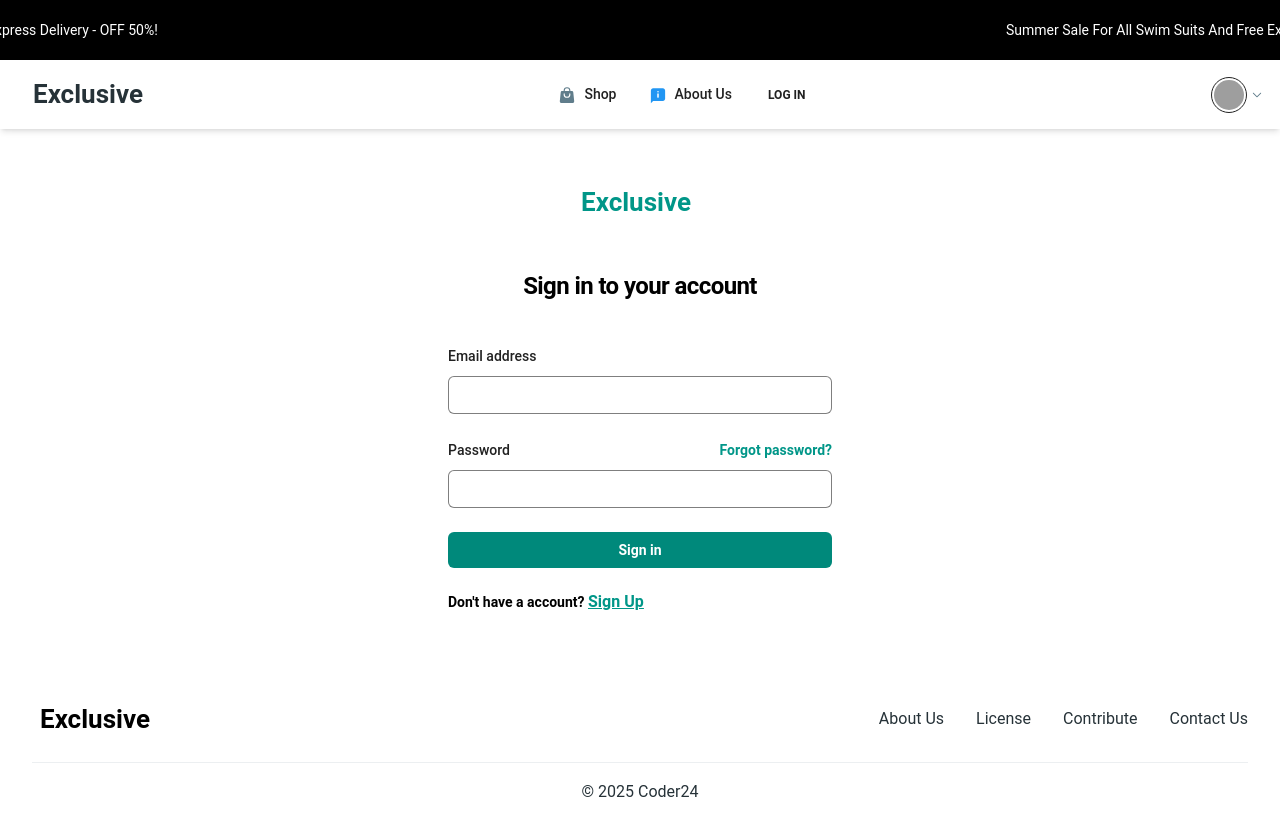
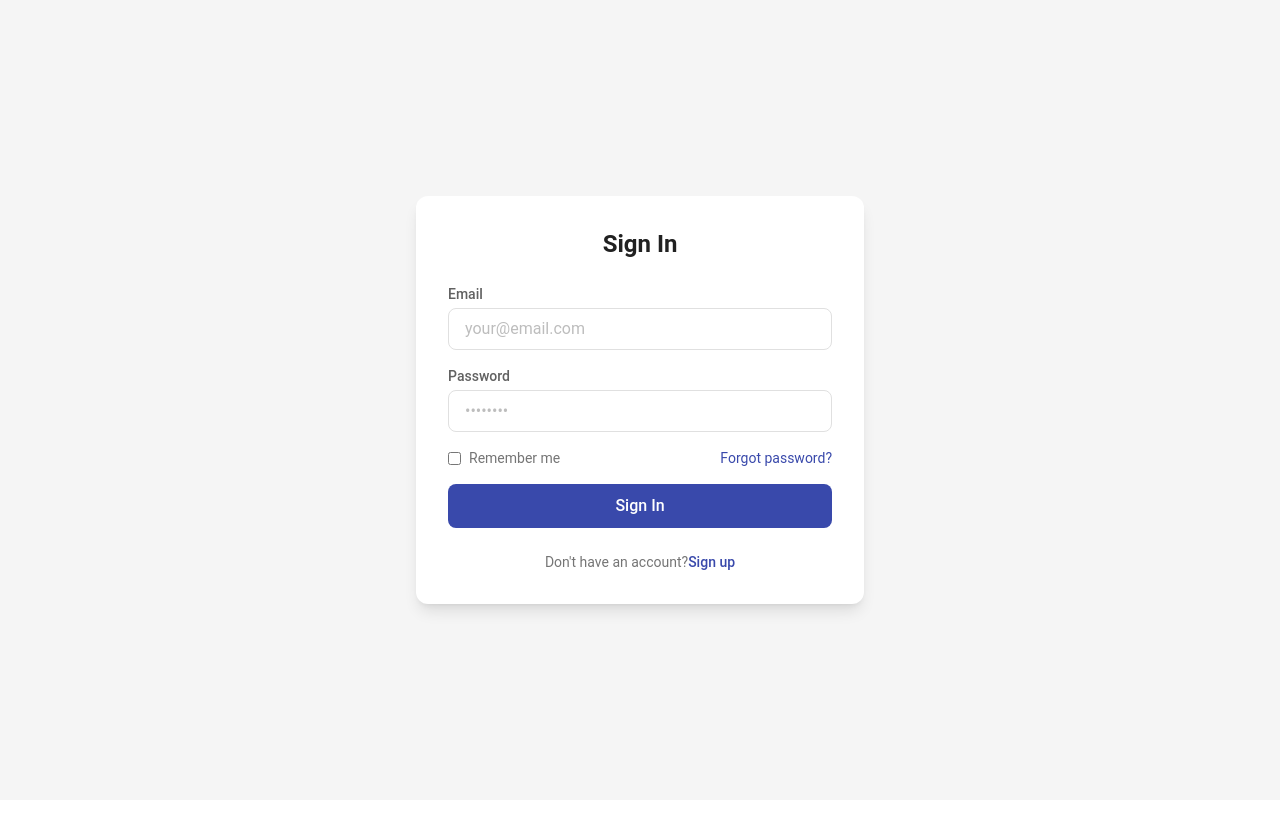
Before and after one commit to rajibulislam60/fullstack_ecommerce, a React (Vite) app in the folder front-end/: page /login in a window 1280 px wide. After the commit the page ends 800 px from the top, so only its background shows below. Built offline with nearby package versions, Linux system fonts and the light colour scheme; grey boxes are pictures that could not be loaded.

Commit message:
login area api fetch done

```diff
--- a/front-end/package.json
+++ b/front-end/package.json
@@ -12,6 +12,7 @@
   "dependencies": {
     "@heroicons/react": "^2.2.0",
     "@material-tailwind/react": "^2.1.10",
+    "@reduxjs/toolkit": "^2.6.1",
     "axios": "^1.8.2",
     "react": "^18.3.1",
     "react-dom": "^18.3.1",
@@ -19,6 +20,7 @@
     "react-icons": "^5.4.0",
     "react-loading-skeleton": "^3.5.0",
     "react-paginate": "^8.3.0",
+    "react-redux": "^9.2.0",
     "react-router-dom": "^7.1.3",
     "react-slick": "^0.30.3",
     "slick-carousel": "^1.8.1"
--- a/front-end/src/App.jsx
+++ b/front-end/src/App.jsx
@@ -15,14 +15,17 @@ import SignUp from "./pages/SignUp";
 const router = createBrowserRouter(
   createRoutesFromElements(
     <>
+    <Route>
       <Route path="/" element={<RootLayOut />}>
         <Route index element={<Home />} />
         <Route path="/shop" element={<Shop />} />
         <Route path="/shop/:categoryId" element={<Shop />} />
         <Route path="/about" element={<About />} />
-        <Route path="/login" element={<Login />} />
-        <Route path="/signup" element={<SignUp />} />
       </Route>
+      <Route path="/login" element={<Login />} />
+      <Route path="/signup" element={<SignUp />} />
+    </Route>
+
     </>,
   ),
 );
--- a/front-end/src/pages/Login.jsx
+++ b/front-end/src/pages/Login.jsx
@@ -1,90 +1,105 @@
-import { Typography } from "@material-tailwind/react";
-import React from "react";
-import { Link } from "react-router-dom";
+import axios from "axios";
+import React, { useState } from "react";
+import { Link, useNavigate } from "react-router";
+// import Cookies from "js-cookie";
 
 const Login = () => {
+  let [email, setEmail] = useState("");
+  let [password, setPassword] = useState("");
+  let [error, setError] = useState("");
+  const navigate = useNavigate();
+
+  const handlelogin = (e) => {
+    e.preventDefault();
+    setError("");
+
+    axios
+      .post(
+        "http://localhost:5000/api/v1/auth/login",
+        { email, password },
+        { withCredentials: true },
+      )
+      .then((data) => {
+        console.log(data)
+          // Cookies.set(
+          //   "user",
+          //   String(data.data.data.role + data.data.data._id),
+          //   {
+          //     expires: 30 / 1440,
+          //   },
+          // );
+          navigate("/");
+      })
+      .catch((err) => {
+        setError(err.response?.data?.message || "Something went wrong.");
+      });
+  };
+
   return (
+    <>
+      <div className="flex min-h-screen items-center justify-center bg-gray-100 p-4">
+        <div className="w-full max-w-md rounded-xl bg-white p-8 shadow-lg">
+          <h2 className="mb-6 text-center text-2xl font-bold text-gray-900">
+            Sign In
+          </h2>
+          {error && <p className="mb-4 text-center text-red-500">{error}</p>}
+          <form onSubmit={handlelogin} className="space-y-4">
             <div>
-      <div className="flex min-h-full flex-1 flex-col justify-center px-6 py-12 lg:px-8">
-        <div className="sm:mx-auto sm:w-full sm:max-w-sm">
-          <Typography className="mx-auto ml-2 mr-4 cursor-pointer py-1.5 text-center text-[26px] font-bold text-teal-500 sm:text-[18px] md:text-[22px] lg:text-[26px]">
-            <Link to="/">Exclusive</Link>
-          </Typography>
-          <h2 className="mt-10 text-center text-2xl/9 font-bold tracking-tight text-primary">
-            Sign in to your account
-          </h2>
-        </div>
-
-        <div className="mt-10 sm:mx-auto sm:w-full sm:max-w-sm">
-          <form action="#" method="POST" className="space-y-6">
-            <div>
-              <label
-                htmlFor="email"
-                className="block text-sm/6 font-medium text-gray-900"
-              >
-                Email address
+              <label className="mb-1 block text-sm font-medium text-gray-700">
+                Email
               </label>
-              <div className="mt-2">
               <input
-                  id="email"
-                  name="email"
+                onChange={(e) => setEmail(e.target.value)}
                 type="email"
-                  required
-                  autoComplete="email"
-                  className="block w-full rounded-md border border-black/50 px-3 py-1.5 text-base text-primary outline-1 -outline-offset-1 outline-gray-300 placeholder:text-gray-400 focus:outline-2 focus:-outline-offset-2 focus:outline-teal-600 sm:text-sm/6"
+                className="w-full rounded-lg border border-gray-300 px-4 py-2 outline-none transition-all focus:border-indigo-500 focus:ring-2 focus:ring-indigo-500"
+                placeholder="your@email.com"
               />
             </div>
-            </div>
-
             <div>
-              <div className="flex items-center justify-between">
-                <label
-                  htmlFor="password"
-                  className="block text-sm/6 font-medium text-gray-900"
-                >
+              <label className="mb-1 block text-sm font-medium text-gray-700">
                 Password
               </label>
-                <div className="text-sm">
+              <input
+                onChange={(e) => setPassword(e.target.value)}
+                type="password"
+                className="w-full rounded-lg border border-gray-300 px-4 py-2 outline-none transition-all focus:border-indigo-500 focus:ring-2 focus:ring-indigo-500"
+                placeholder="••••••••"
+              />
+            </div>
+            <div className="flex items-center justify-between">
+              <label className="flex items-center">
+                <input
+                  type="checkbox"
+                  className="rounded border-gray-300 text-indigo-600 focus:ring-indigo-500"
+                />
+                <span className="ml-2 text-sm text-gray-600">Remember me</span>
+              </label>
               <a
                 href="#"
-                    className="font-semibold text-teal-500 hover:text-teal-600"
+                className="text-sm text-indigo-600 hover:text-indigo-500"
               >
                 Forgot password?
               </a>
             </div>
-              </div>
-              <div className="mt-2">
-                <input
-                  id="password"
-                  name="password"
-                  type="password"
-                  required
-                  autoComplete="current-password"
-                  className="block w-full rounded-md border border-black/50 px-3 py-1.5 text-base text-primary outline-1 -outline-offset-1 outline-gray-300 placeholder:text-gray-400 focus:outline-2 focus:-outline-offset-2 focus:outline-teal-600 sm:text-sm/6"
-                />
-              </div>
-            </div>
-
-            <div>
             <button
               type="submit"
-                className="shadow-xs flex w-full justify-center rounded-md bg-teal-600 px-3 py-1.5 text-sm/6 font-semibold text-white hover:bg-teal-500 focus-visible:outline-2 focus-visible:outline-offset-2 focus-visible:outline-teal-600"
+              className="w-full rounded-lg bg-indigo-600 py-2.5 font-medium text-white transition-colors hover:bg-indigo-700"
             >
-                Sign in
+              Sign In
             </button>
-            </div>
-            <div className="text-sm">
-              <a href="#" className="font-semibold text-primary">
-                Don't have a account?{" "}
-                <span className="cursor-pointer text-[16px] text-teal-500 underline hover:text-teal-600">
-                  <Link to="/signup">Sign Up</Link>
-                </span>
-              </a>
-            </div>
           </form>
+          <div className="mt-6 text-center text-sm text-gray-600">
+            Don't have an account?
+            <Link
+              to="/signup"
+              className="font-medium text-indigo-600 hover:text-indigo-500"
+            >
+              Sign up
+            </Link>
           </div>
         </div>
       </div>
+    </>
   );
 };
 
```
Also changed, not shown: 2 other files (tests, documents, lock files or other folders). Lines whose indentation alone changed are shown as unchanged.
